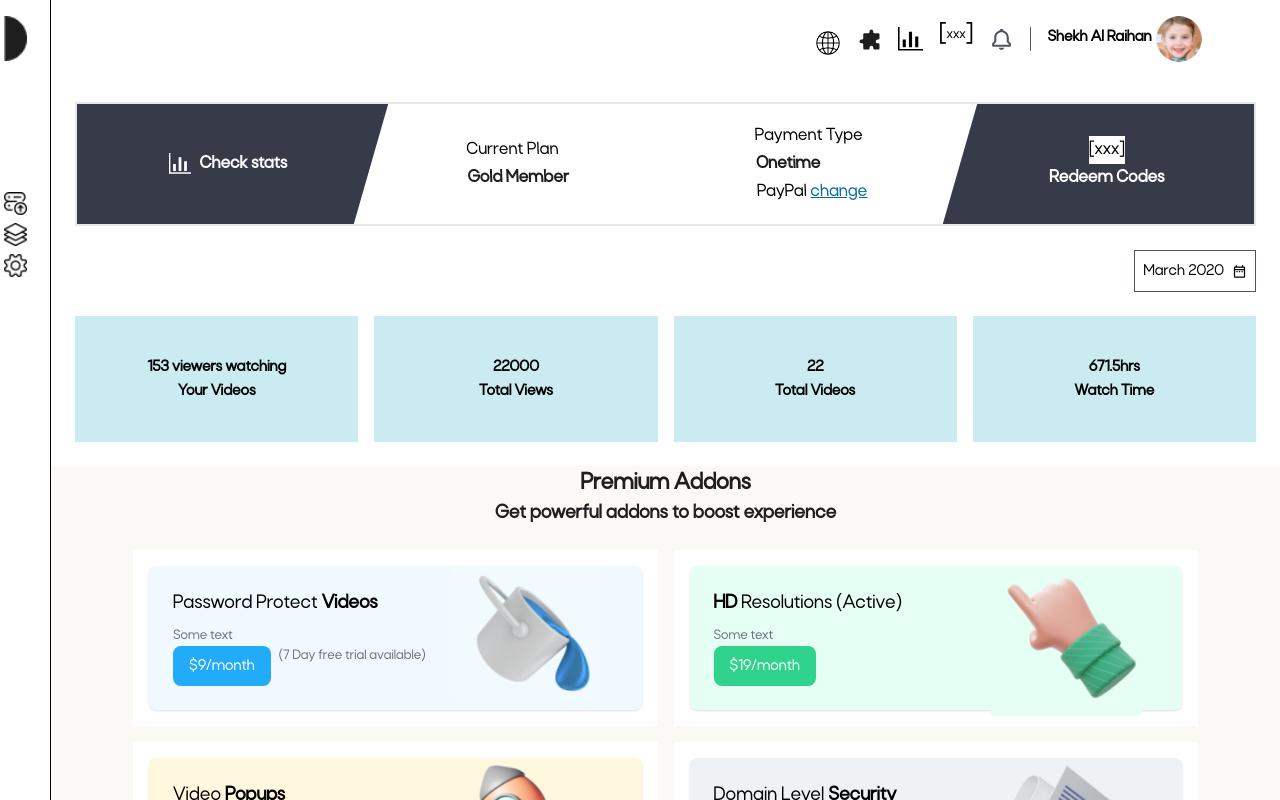
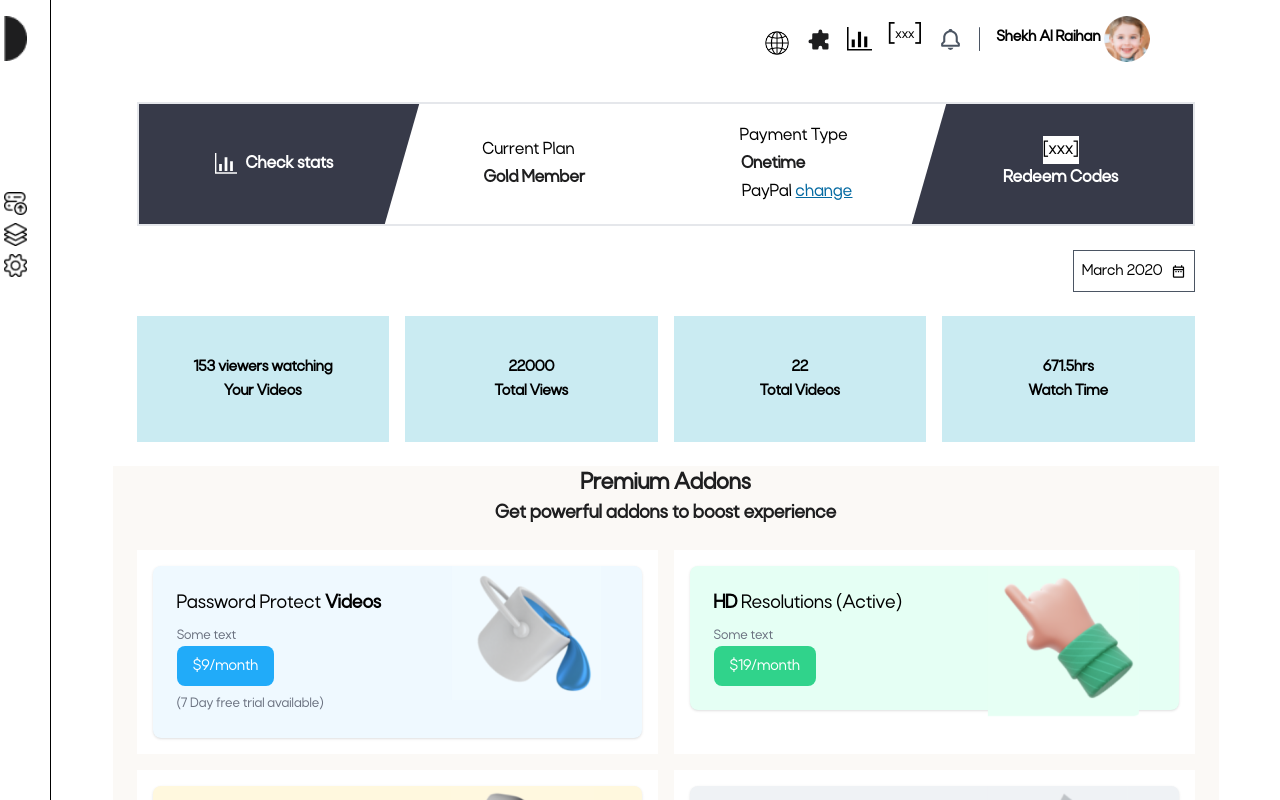
Before and after one commit to prynsh7/frontendStream, a React (Create React App) app: page / in a window 1280 px wide. Shown: the top 800 px of the page. Built offline with nearby package versions, Linux system fonts and the light colour scheme.

Commit message:
user home page UI redesigned

```diff
--- a/src/Pages/Home.jsx
+++ b/src/Pages/Home.jsx
@@ -10,9 +10,12 @@ const home = () => {
                 <Sidebar />
             </div>
             <div className="sm:w-[96%] w-full">
+                <div className="w-[90%] m-auto">
                 <Navigation />
                 <Stats />
                 <PremiumAddons />
+
+                </div>
             </div>
         </div>
     )
```
